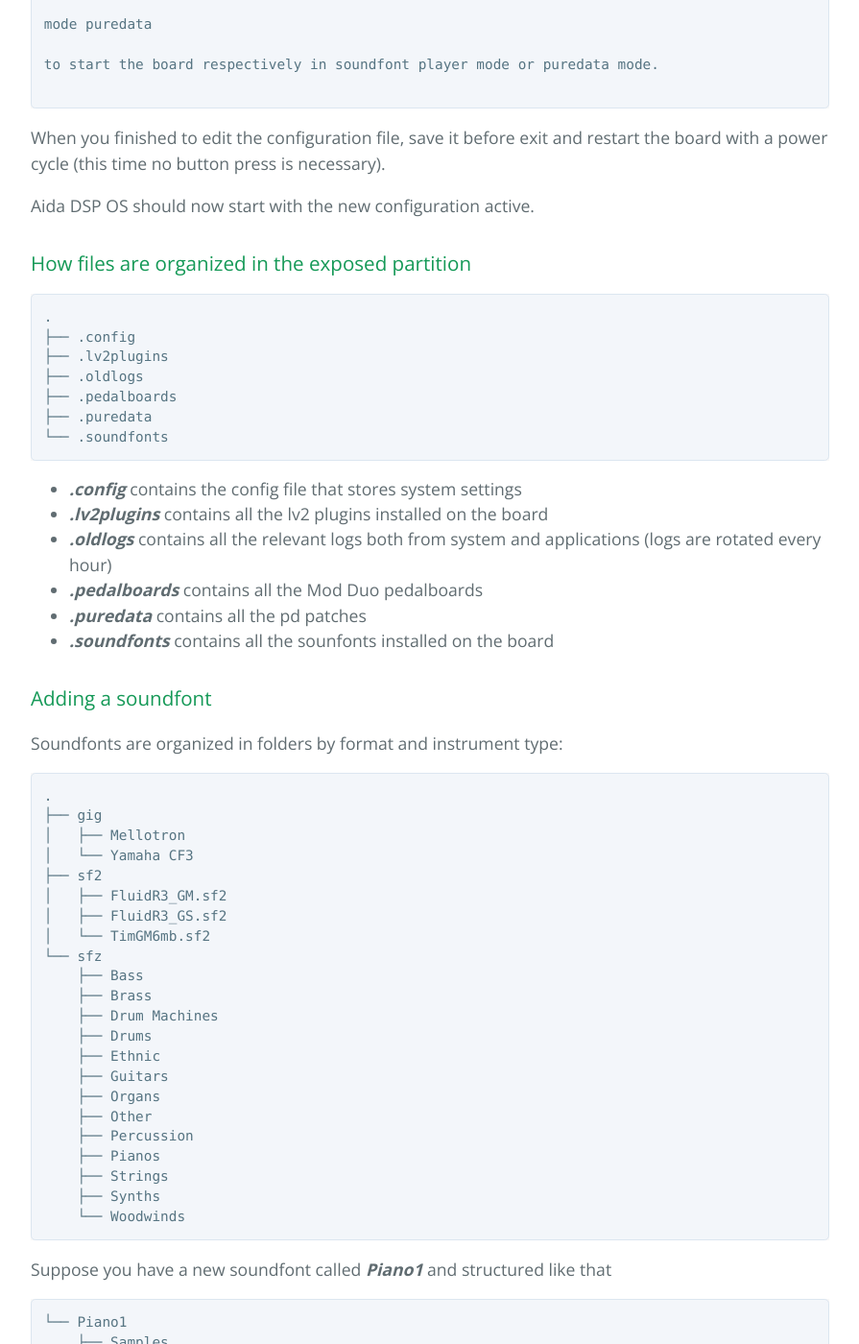
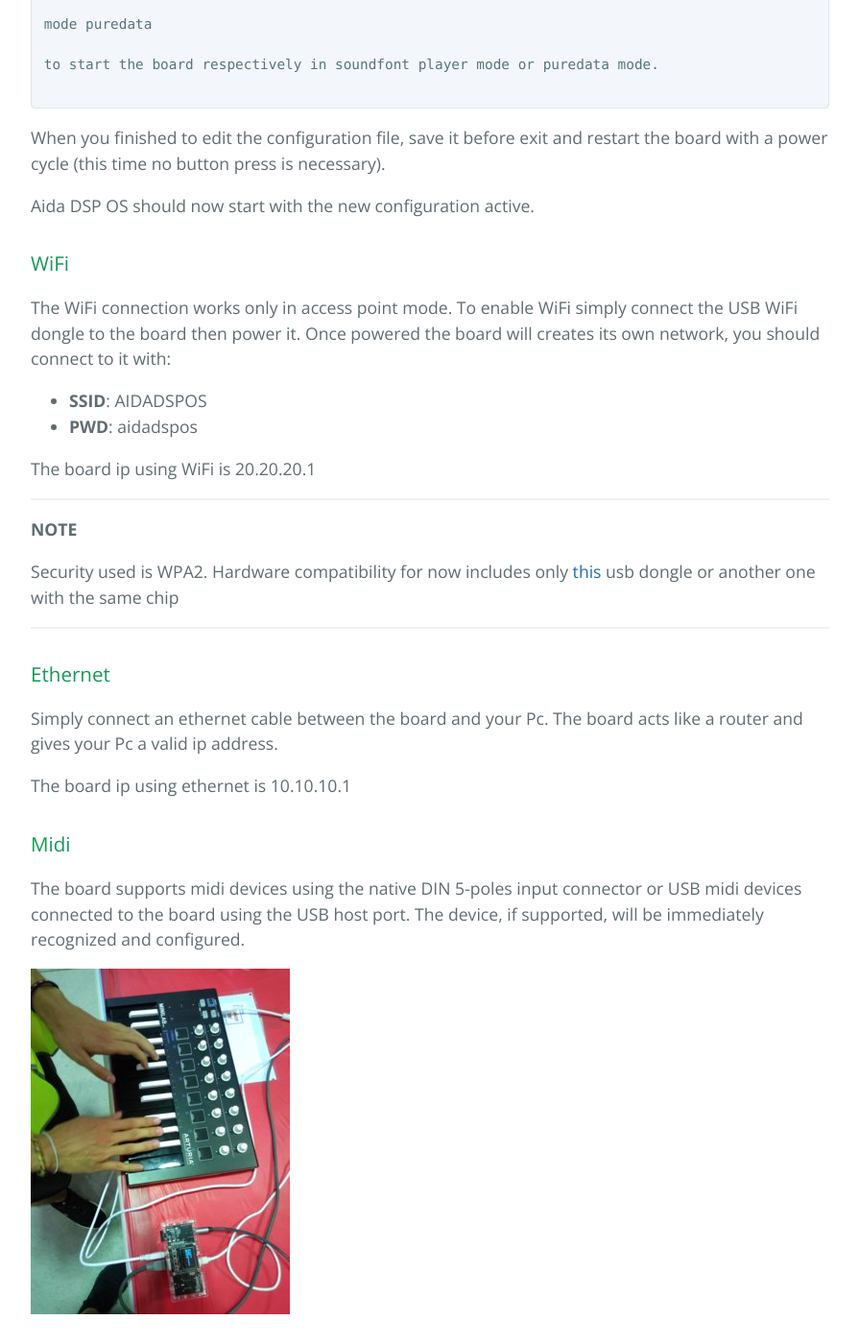
Before and after one commit to AidaDSP/AidaDSP.github.io, a Jekyll site: the page built from aida_dsp_os_manual.md, in a window 1280 px wide and 1400 px high, scrolled down 3873 px. Shown: the whole window at 96% size, without its empty margins (192-1087 px from the left). Built offline with Jekyll 4.4.1, drawn with Linux system fonts in a browser that asks for light colours; some of the changed text lies outside the part shown.

Commit message:
Updated content

````diff
--- a/aida_dsp_os_manual.md
+++ b/aida_dsp_os_manual.md
@@ -111,12 +111,44 @@ When you finished to edit the configuration file, save it before exit and restar
 
 Aida DSP OS should now start with the new configuration active.
 
+### WiFi
+
+The WiFi connection works only in access point mode. To enable WiFi simply connect
+the USB WiFi dongle to the board then power it. Once powered the board will creates its own network, you should
+connect to it with:
+
+* **SSID**: AIDADSPOS
+* **PWD**: aidadspos
+
+The board ip using WiFi is 20.20.20.1
+
+---
+**NOTE**
+
+Security used is WPA2. Hardware compatibility for now includes only [this](https://www.amazon.it/D-Link-DWA-121-Adattatore-Wireless-Antracite/dp/B004X8R7HY/ref=sr_1_5?__mk_it_IT=%C3%85M%C3%85%C5%BD%C3%95%C3%91&keywords=d-link%20usb%20wifi&qid=1584376986&sr=8-5&swrs=B3D668556947E065B2CE782FAA97C263&fbclid=IwAR0Vr2L_k0_AUy2j_GJnvZMGryFhYNdQ8MEbCz_ExXT1v740eG5xbv9u0pg) usb dongle or another one with the same chip
+
+---
+
+### Ethernet
+
+Simply connect an ethernet cable between the board and your Pc. The board acts like a router and gives your Pc a valid ip address.
+
+The board ip using ethernet is 10.10.10.1
+
+### Midi
+
+The board supports midi devices using the native DIN 5-poles input connector or USB midi devices connected to the board
+using the USB host port. The device, if supported, will be immediately recognized and configured.
+
+![Aida DSP OS](assets/images/aida_dsp_os_midi1.jpg)
+
 ### How files are organized in the exposed partition
 
 ```
 .
 ├── .config
 ├── .lv2plugins
+├── .lv2pluginsbad
 ├── .oldlogs
 ├── .pedalboards
 ├── .puredata
@@ -125,6 +157,7 @@ Aida DSP OS should now start with the new configuration active.
 
 * _**.config**_ contains the config file that stores system settings
 * _**.lv2plugins**_ contains all the lv2 plugins installed on the board
+* _**.lv2plugins**_ contains all the unstable lv2 plugins installed on the board
 * _**.oldlogs**_ contains all the relevant logs both from system and applications (logs are rotated every hour)
 * _**.pedalboards**_ contains all the Mod Duo pedalboards
 * _**.puredata**_ contains all the pd patches
@@ -246,8 +279,8 @@ K3 | Down/Decr. | Nothing
 
 In this mode you can either
 
-1. Use the hmi to load a virtual pedalboard
-2. Connect with ethernet cable with your Pc to use Mod Duo web editor (http://10.10.10.1:8888)
+1. Use the hmi to load a virtual pedalboard already saved on the board
+2. Create or modify a new virtual pedalboard using the web editor
 
 ### Available hmi pages in Mod Duo mode
 
@@ -285,8 +318,17 @@ K3 | Nothing | Nothing
 
 ### Mod Duo web editor
 
+To use the web editor forst connect to the board using ethernet or WiFi, then open a browser and type
+
+_http://10.10.10.1:8888_
+
+or
+
+_http://20.20.20.1:8888_
+
 You can use the Mod Duo web editor to create a virtual pedalboard, to select
-and adjust an existing pedalboard, edit it to your needs and save it.
+and adjust an existing pedalboard and store it on the board. You can also
+map a parameter of an effect to an external _**midi cc**_ compatible controller.
 
 [ ![](assets/images/aida_dsp_os_modduo_mode2_small.jpg) ](assets/images/aida_dsp_os_modduo_mode2_large.png)
 
````
Also changed, not shown: aida_dsp_os.md (+2 -1 lines), assets/images/aida_dsp_os_midi1.jpg (added).
